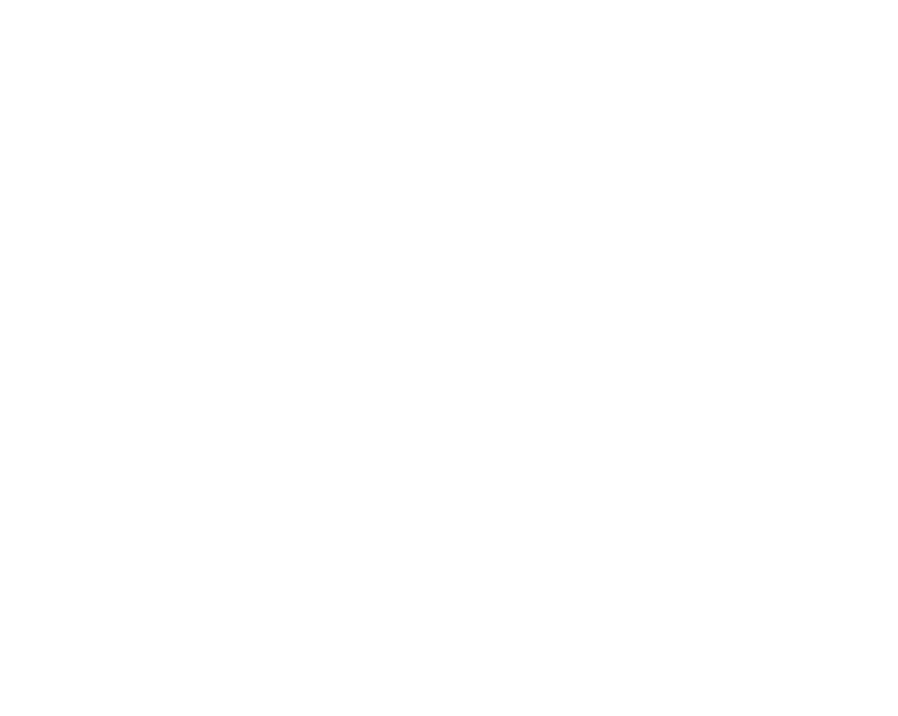
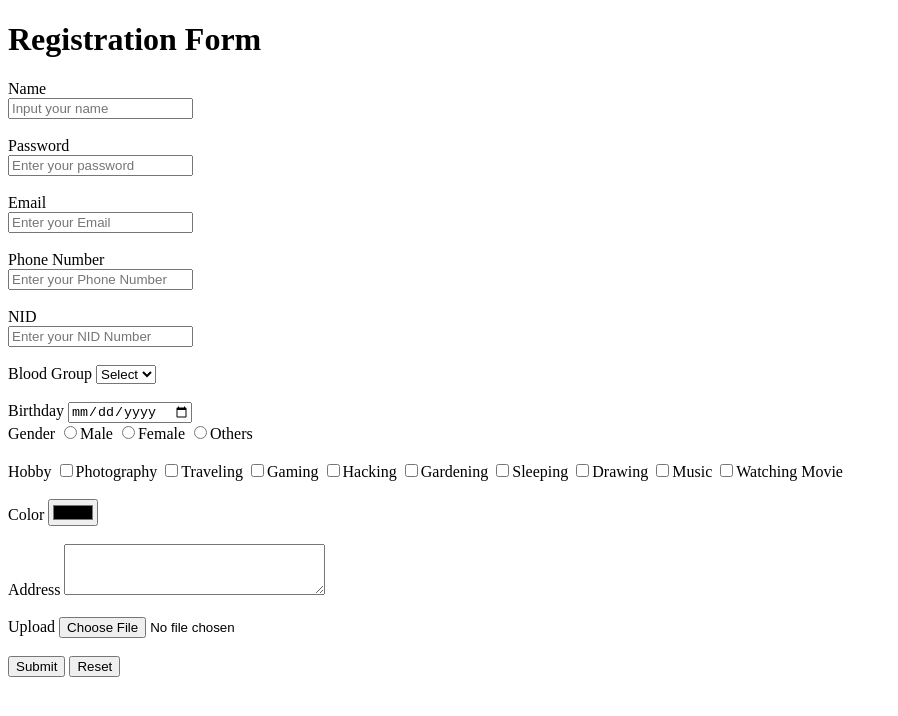
Before and after one commit to nishan979/HTML, a plain HTML site: page Form/index.html in a window 1280 px wide. Shown: the whole page, without its empty margins (0-898 px from the left). Drawn offline with Linux system fonts and the light colour scheme.

Commit message:
Update index.html

```diff
--- a/Form/index.html
+++ b/Form/index.html
@@ -7,6 +7,58 @@
     <title>Registration Form</title>
 </head>
 <body>
+    <h1>Registration Form</h1>
+    <form action="">
+        <label for="name">Name</label> <br>
+        <input type="text" placeholder="Input your name" required> <br><br>
+        <label for="password">Password</label><br>
+        <input type="password" placeholder="Enter your password" required> <br><br>
+        <label for="email">Email</label><br>
+        <input type="email" placeholder="Enter your Email" required> <br><br>
+        <label for="number">Phone Number</label><br>
+        <input type="number" placeholder="Enter your Phone Number"> <br><br>
+        <label for="nid">NID</label><br>
+        <input type="number" placeholder="Enter your NID Number"> <br><br>
+        <label for="blood">Blood Group</label>
+        <select name="" id="">
+            <option value="">Select</option>
+            <option value="">A+</option>
+            <option value="">A-</option>
+            <option value="">B+</option>
+            <option value="">B-</option>
+            <option value="">O+</option>
+            <option value="">O-</option>
+            <option value="">AB+</option>
+            <option value="">AB-</option>
 
+        </select> <br><br>
+        <label for="Birthday">Birthday</label>
+        <input type="date"><br>
+        <label for="gender">Gender</label>
+        <input type="radio" name="gender">Male
+        <input type="radio" name="gender">Female
+        <input type="radio" name="gender">Others
+        <br><br>
+        <label for="">Hobby</label>
+        <input type="checkbox">Photography
+        <input type="checkbox">Traveling
+        <input type="checkbox">Gaming
+        <input type="checkbox">Hacking
+        <input type="checkbox">Gardening
+        <input type="checkbox">Sleeping
+        <input type="checkbox">Drawing
+        <input type="checkbox">Music
+        <input type="checkbox">Watching Movie
+        <br><br>
+        <label for="">Color</label>
+        <input type="color"> <br><br>
+        <label for="">Address</label>
+        <textarea name="" id="" cols="30" rows="3"></textarea><br><br>
+        <label for="">Upload</label>
+        <input type="file"> <br><br>
+        <button type="submit">Submit</button>
+        <button type="reset">Reset</button>
+    </form>
 </body>
+
 </html>
```
